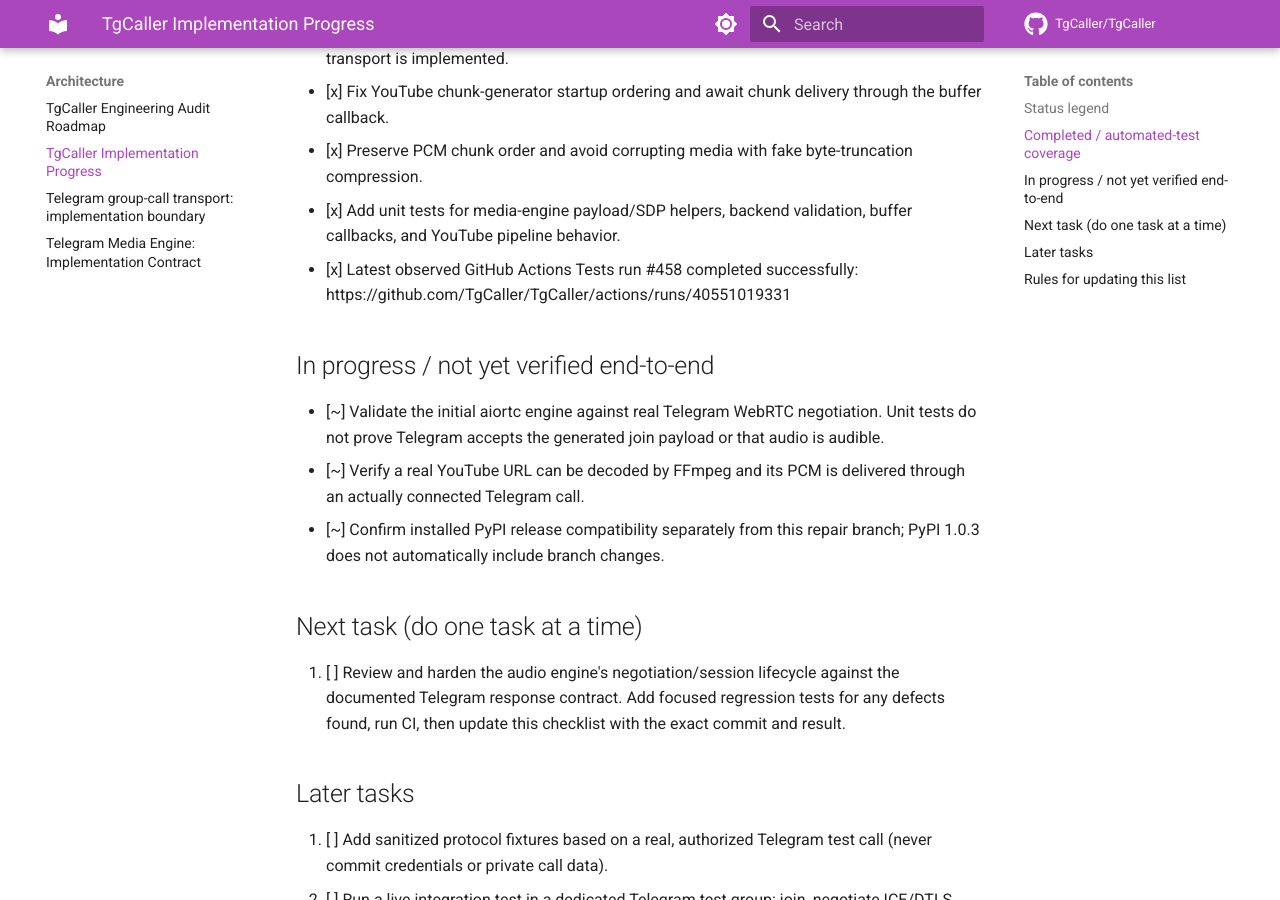
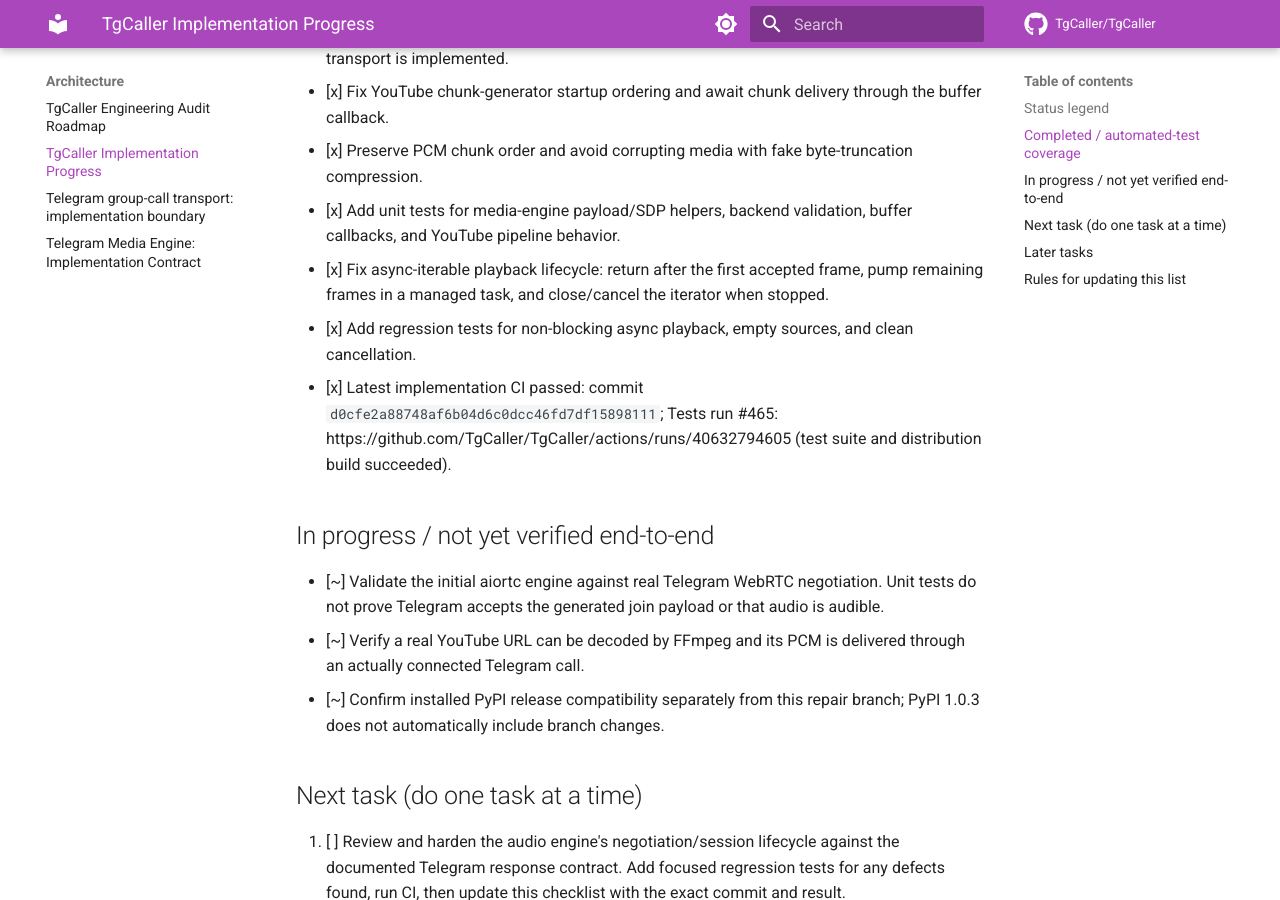
Before and after one commit to TgCaller/TgCaller, an MkDocs documentation site: the page built from docs/architecture/implementation-progress.md, in a window 1280 px wide and 900 px high, scrolled down 871 px. Built offline with MkDocs 1.6.1 and Material for MkDocs 9.7.7, drawn with Linux system fonts in a browser that asks for light colours; comment, search, counter and statistics services are not loaded.

Commit message:
docs: record async stream lifecycle fix and CI result

```diff
--- a/docs/architecture/implementation-progress.md
+++ b/docs/architecture/implementation-progress.md
@@ -24,7 +24,9 @@ Scope: Build TgCaller as its own Telegram group-call media engine/library. Do no
 - [x] Fix YouTube chunk-generator startup ordering and await chunk delivery through the buffer callback.
 - [x] Preserve PCM chunk order and avoid corrupting media with fake byte-truncation compression.
 - [x] Add unit tests for media-engine payload/SDP helpers, backend validation, buffer callbacks, and YouTube pipeline behavior.
-- [x] Latest observed GitHub Actions Tests run #458 completed successfully: https://github.com/TgCaller/TgCaller/actions/runs/40551019331
+- [x] Fix async-iterable playback lifecycle: return after the first accepted frame, pump remaining frames in a managed task, and close/cancel the iterator when stopped.
+- [x] Add regression tests for non-blocking async playback, empty sources, and clean cancellation.
+- [x] Latest implementation CI passed: commit `d0cfe2a88748af6b04d6c0dcc46fd7df15898111`; Tests run #465: https://github.com/TgCaller/TgCaller/actions/runs/40632794605 (test suite and distribution build succeeded).
 
 ## In progress / not yet verified end-to-end
 
```
